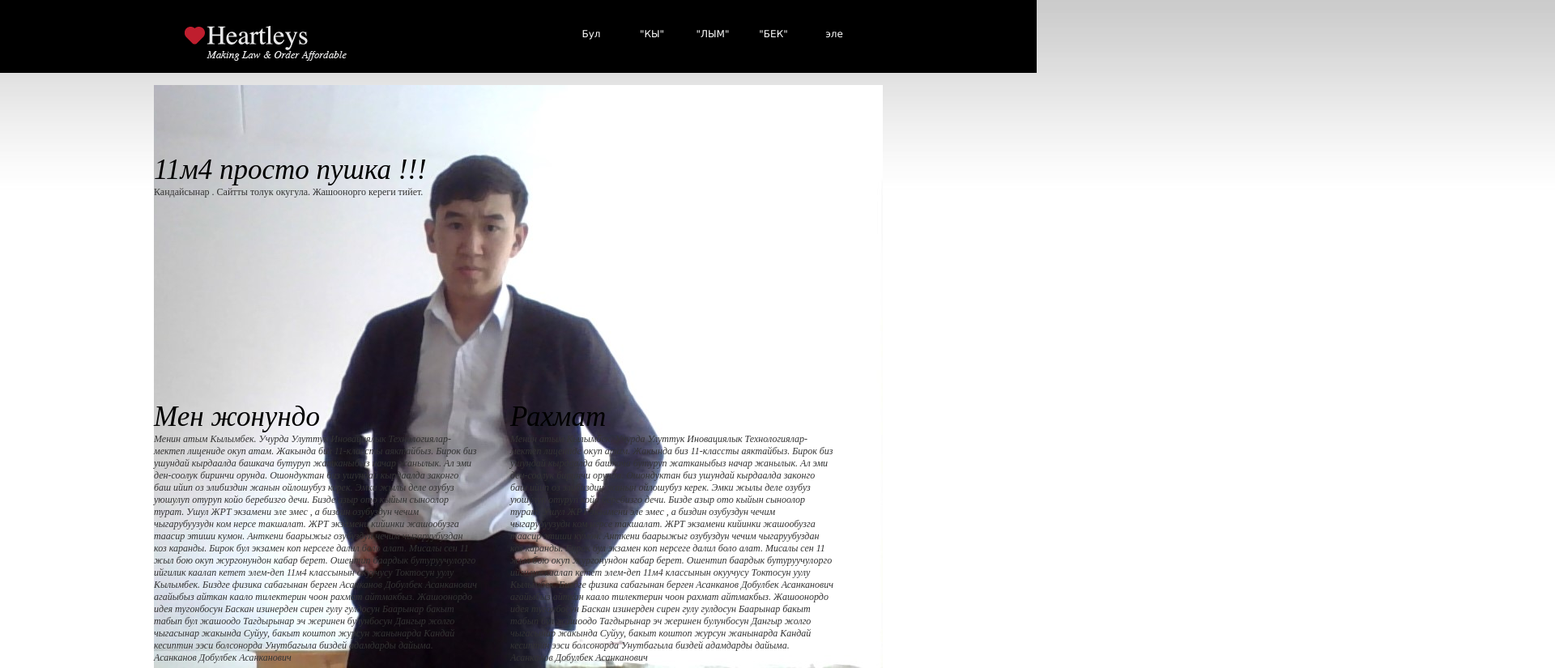
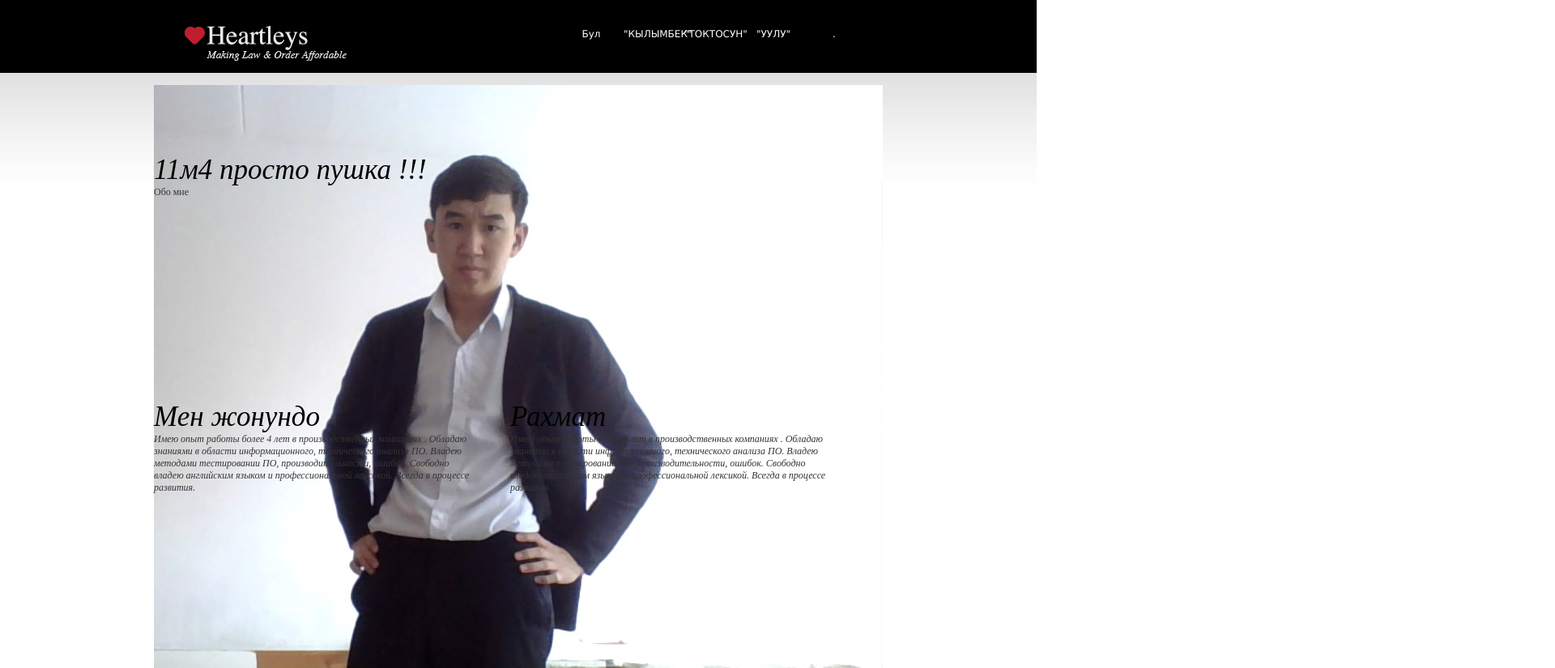
Before and after one commit to Kylymbek-toktosunuulu/Kylymbek-toktosunuulu, a plain HTML site: page dsdfdggssdg/index.html in a window 1280 px wide. Shown: the top 825 px of the page at 81% size, 1920 px wide, since content can reach past the window. Drawn offline with Linux system fonts and the light colour scheme.

Commit message:
Update index.html

```diff
--- a/dsdfdggssdg/index.html
+++ b/dsdfdggssdg/index.html
@@ -2,51 +2,35 @@
 <html xmlns="http://www.w3.org/1999/xhtml">
 <head>
 <meta http-equiv="Content-Type" content="text/html; charset=UTF-8" />
-<title>Кылымдын - журогу чон баарынарга жетет.</title>
+<title>Кылымдын - Сайт-Резюме.</title>
 <link href="css/stylesheet.css" rel="stylesheet" type="text/css" />
 </head>
 
 <body>
 <div id="top_bar_black"> <div id="logo_container"> <div id="logo_image"> </div>  <div id="nav_block"> <div class="nav_button">Бул </a></div>
-	  <div class="nav_button"> "КЫ"</div>
-		<div class="nav_button"> "ЛЫМ"</div>
-		<div class="nav_button"> "БЕК"</div>
-		<div class="nav_button"> эле </div>
+	  <div class="nav_button"> "КЫЛЫМБЕК"</div>
+		<div class="nav_button"> "ТОКТОСУН"</div>
+		<div class="nav_button"> "УУЛУ"</div>
+		<div class="nav_button"> . </div>
 	  </div>
 </div> </div>
         <div id="content_container">
-       	  <div id="header"> <div class="header_content_mainline"> 11м4 просто пушка !!! </div> <div id="header_content_tagline"> Кандайсынар . Сайтты толук окугула. Жашоонорго кереги тийет. </div>
+       	  <div id="header"> <div class="header_content_mainline"> 11м4 просто пушка !!! </div> <div id="header_content_tagline"> Обо мне </div>
 
 
 </div>
 
-                 <div id="header_lower">  <div id="header_content_boxline">Мен жонундо<div id="header_content_boxcontent">Менин атым Кылымбек. Учурда Улуттук Иновациялык Технологиялар-мектеп лицениде окуп атам. Жакында биз 11-классты аяктайбыз. Бирок биз ушундай кырдаалда башкача бутуруп жатканыбыз начар жанылык. Ал эми ден-соолук биринчи орунда. Ошондуктан биз ушундай кырдаалда законго баш ийип оз элибиздин жанын ойлошубуз керек. Эмки жылы деле озубуз уюшулуп отуруп койо беребизго дечи. Бизде азыр ото кыйын сыноолор турат. Ушул ЖРТ экзамени эле эмес , а биздин озубуздун чечим чыгарубуузудн ком нерсе такшалат. ЖРТ экзамени кийинки жашообузга таасир этиши кумон. Анткени баарыжыг озубуздун чечим чыгаруубуздан коз каранды. Бирок бул экзамен коп нерсеге далил боло алат. Мисалы сен 11 жыл бою окуп жургонундон кабар берет. Ошентип баардык бутуруучулорго ийгилик каалап кетет элем-деп 11м4 классынын окуучусу Токтосун уулу Кылымбек. Биздге физика сабагынан берген Асанканов Добулбек Асанканович агайыбыз айткан каало тилектерин чоон рахмат айтмакбыз.
-Жашоонордо идея тугонбосун
-Баскан изинерден сирен гулу гулдосун
-Баарынар бакыт табып бул жашоодо
-Тагдырынар эч жеринен булунбосун
-
-
-Дангыр жолго чыгасынар жакында
-Суйуу, бакыт коштоп журсун жанынарда
-Кандай кесиптин ээси болсонорда
-Унутбагыла биздей адамдарды дайыма.
-Асанканов Добулбек Асанканович
+                 <div id="header_lower">  <div id="header_content_boxline">Мен жонундо<div id="header_content_boxcontent">Имею опыт работы более 4 лет в производственных компаниях .
+			 Обладаю  знаниями в области информационного, технического анализа ПО.
+			 Владею методами тестировании ПО, производительности, ошибок.
+			 Свободно владею английским языком и профессиональной лексикой.
+			 Всегда в процессе развития.
  </div></div>
           </div><div id="header_lower">
             <div id="header_content_boxline">Рахмат</div>
-          <div id="header_content_boxcontent">Менин атым Кылымбек. Учурда Улуттук Иновациялык Технологиялар-мектеп лицениде окуп атам. Жакында биз 11-классты аяктайбыз. Бирок биз ушундай кырдаалда башкача бутуруп жатканыбыз начар жанылык. Ал эми ден-соолук биринчи орунда. Ошондуктан биз ушундай кырдаалда законго баш ийип оз элибиздин жанын ойлошубуз керек. Эмки жылы деле озубуз уюшулуп отуруп койо беребизго дечи. Бизде азыр ото кыйын сыноолор турат. Ушул ЖРТ экзамени эле эмес , а биздин озубуздун чечим чыгарубуузудн ком нерсе такшалат. ЖРТ экзамени кийинки жашообузга таасир этиши кумон. Анткени баарыжыг озубуздун чечим чыгаруубуздан коз каранды. Бирок бул экзамен коп нерсеге далил боло алат. Мисалы сен 11 жыл бою окуп жургонундон кабар берет. Ошентип баардык бутуруучулорго ийгилик каалап кетет элем-деп 11м4 классынын окуучусу Токтосун уулу Кылымбек. Биздге физика сабагынан берген Асанканов Добулбек Асанканович агайыбыз айткан каало тилектерин чоон рахмат айтмакбыз.
-Жашоонордо идея тугонбосун
-Баскан изинерден сирен гулу гулдосун
-Баарынар бакыт табып бул жашоодо
-Тагдырынар эч жеринен булунбосун
-
-
-Дангыр жолго чыгасынар жакында
-Суйуу, бакыт коштоп журсун жанынарда
-Кандай кесиптин ээси болсонорда
-Унутбагыла биздей адамдарды дайыма.
-Асанканов Добулбек Асанканович</div>
+          <div id="header_content_boxcontent">Имею опыт работы более 4 лет в производственных компаниях .
+		  Обладаю  знаниями в области информационного, технического анализа ПО. Владею методами тестировании ПО, производительности, ошибок.
+		  Свободно владею английским языком и профессиональной лексикой. Всегда в процессе развития.</div>
 
           </div>
         </div>
@@ -66,15 +50,14 @@
 	</div>
           </div>
 
-          <div id="header_lower">  <div id="header_content_lowerline">Ийгилик баарынарга
-            <div id="header_content_lowerboxcontent">11М4 классынын бутуруучулору баарынарга ийгилик.Буйруса келечекте дагы жолугуп турабыз. Тамара эжеге чоон ыраазчылык билдирип кетет элем. Анткени ушул эжейибизден жакшы адамдык сапаттарыд алдым десем жанылышпаймын. Биздин бийликке ушул эжейибиздейц адамдар келсе Кыргызстан бат эле онугуп кетмек. Чоон рахмат. Баарынарга чоон рахмат. #Уйдоотур#Уйдоотур#Уйдоотур#Уйдоотур#Уйдоотур#Уйдоотур#Уйдоотур#Уйдоотур#Уйдоотур#Уйдоотур#Уйдоотур#Уйдоотур#Уйдоотур#Уйдоотур#Уйдоотур#Уйдоотур#Уйдоотур#Уйдоотур#Уйдоотур#Уйдоотур#Уйдоотур#Уйдоотур#Уйдоотур#Уйдоотур#Уйдоотур#Уйдоотур</div>
+          <div id="header_lower">  <div id="header_content_lowerline">Резюме</div>
 	</div>
           </div>
 
 
 </div>
 </div>
- <div id="copywriteblock"> Кыла жасады <a href="http://www.pixelateddesign.co.uk/">forcemajor___ </a></div>
+ <div id="copywriteblock"> Будет сделано в будущем <a href="http://www.pixelateddesign.co.uk/">forcemajor___ </a></div>
 
 </body>
 </html>
```
